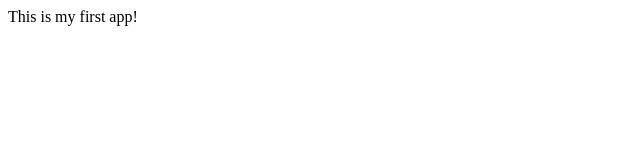
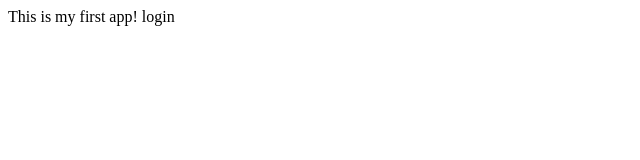
Before and after one commit to manojsalesforcedc/myappsample, a plain HTML site: page index.html in a window 1280 px wide. Shown: the full height of the page, 0-640 px from the left. Drawn offline with Linux system fonts and the light colour scheme.

Commit message:
another change

```diff
--- /dev/null
+++ b/dir1/app1.js
@@ -0,0 +1 @@
+console.log('123');
--- a/index.html
+++ b/index.html
@@ -7,5 +7,6 @@ Myapp
 </head>
 <body>
 This is my first app!
+login
 </body>
 </html>
```
Also changed, not shown: login.html (added, +1 -0 lines), 1 other file.
